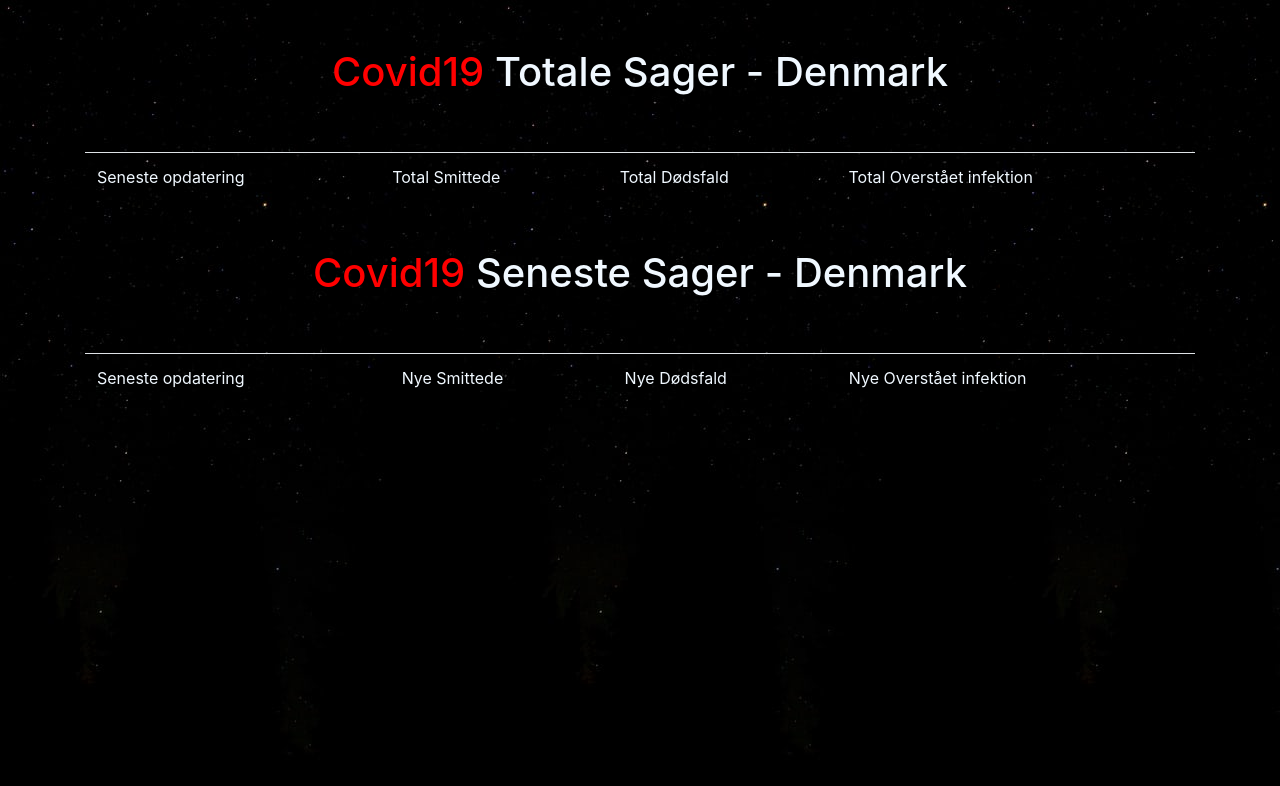
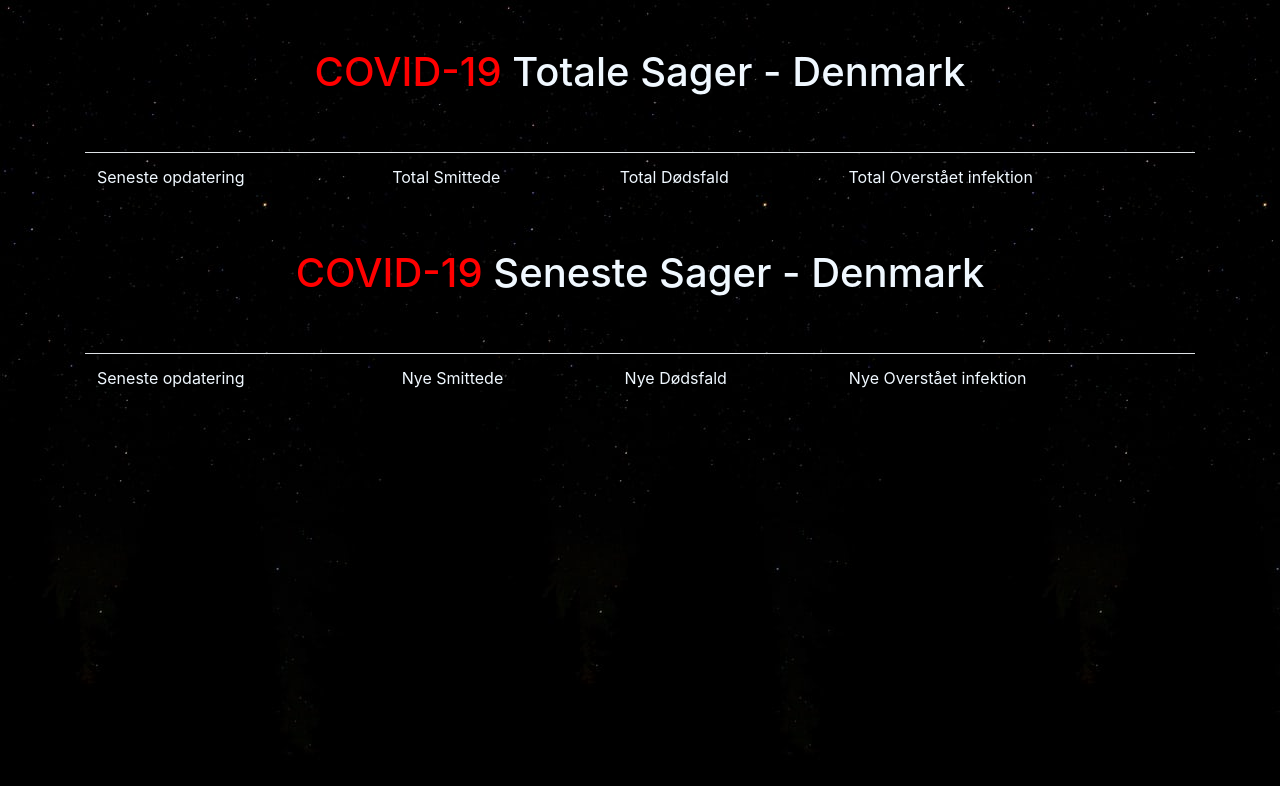
Before and after one commit to God4you/Covid19-js, a plain HTML site: page index.html in a window 1280 px wide. Drawn offline with nearby package versions, Linux system fonts and the light colour scheme; no server answers.

Commit message:
uppercase h1

```diff
--- a/index.html
+++ b/index.html
@@ -10,7 +10,7 @@
 <body background="img/photo-star.jpg">
     <div class="container">
         <!-- Totale Sager -->
-        <h1 class="text-center mt-5" style="color: aliceblue;"><span style="color: red;">Covid19</span> Totale Sager - Denmark</h1>
+        <h1 class="text-center mt-5" style="color: aliceblue;"><span style="color: red;">COVID-19</span> Totale Sager - Denmark</h1>
         <br></br>
         <table class="table table-hover">
             <thead>
@@ -25,7 +25,7 @@
             <tbody id="myData" style="color: aliceblue;"></tbody>
         </table>
         <!-- Nye Sager -->
-        <h1 class="text-center mt-5" style="color: aliceblue;"><span style="color: red;">Covid19</span> Seneste Sager - Denmark</h1>
+        <h1 class="text-center mt-5" style="color: aliceblue;"><span style="color: red;">COVID-19</span> Seneste Sager - Denmark</h1>
         <br></br>
         <table class="table table-hover">
             <thead>
```
